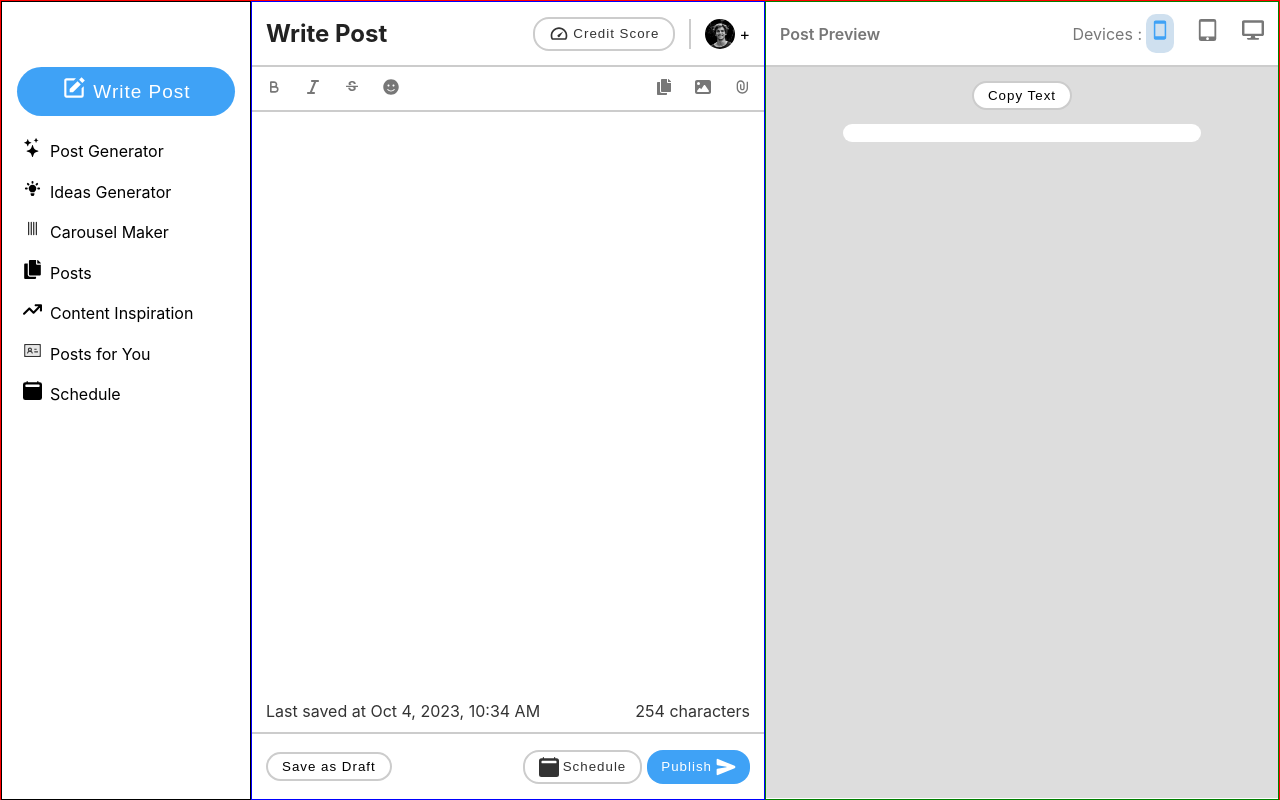
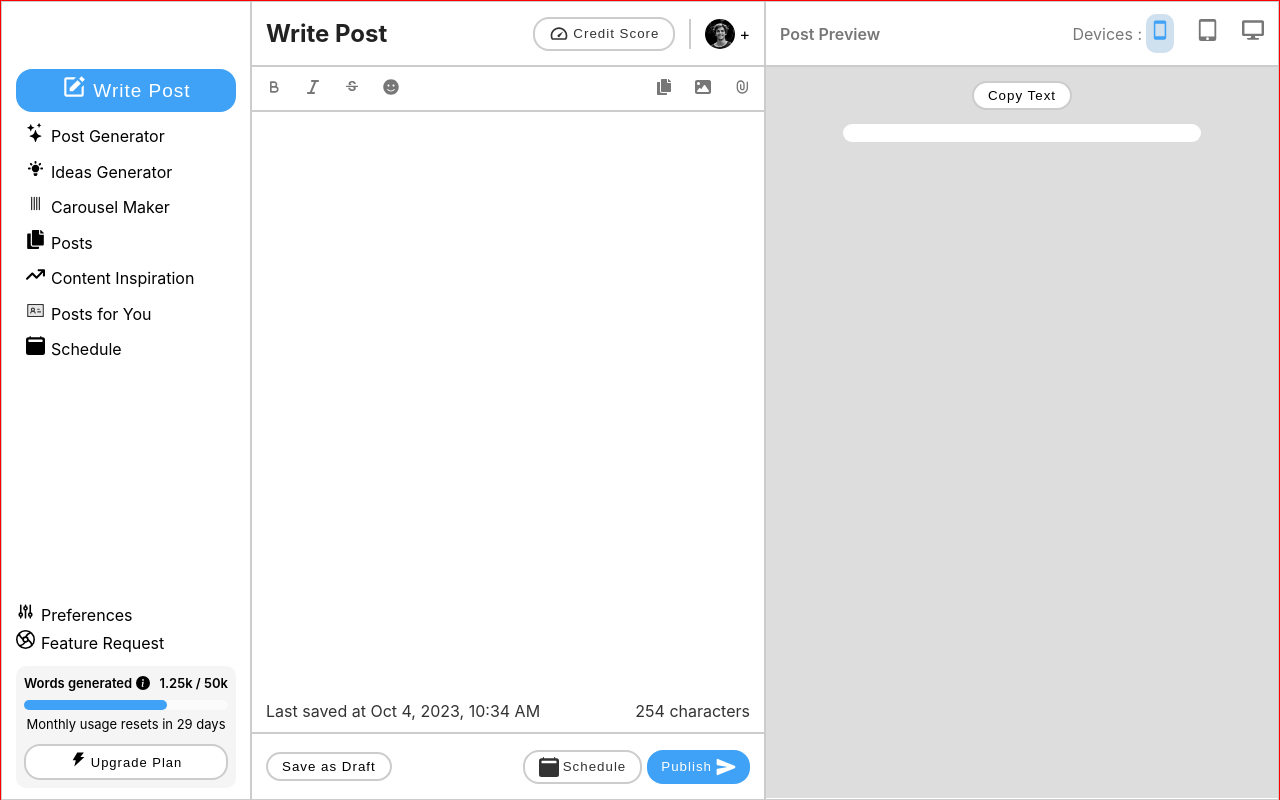
Before and after one commit to ankit-pandey-14/text-editor, a React (Vite) app: page / in a window 1280 px wide. Built offline with nearby package versions, Linux system fonts and the light colour scheme.

Commit message:
feature1: completed sidebar

```diff
--- a/src/components/customIconImage/index.jsx
+++ b/src/components/customIconImage/index.jsx
@@ -21,6 +21,10 @@ import { BsStars } from "react-icons/bs";
 import { IoMdPhonePortrait } from "react-icons/io";
 import { MdTabletMac } from "react-icons/md";
 import { FaDesktop } from "react-icons/fa";
+import { HiOutlineAdjustments } from "react-icons/hi";
+import { GrFan } from "react-icons/gr";
+import { BsFillInfoCircleFill } from "react-icons/bs";
+import { AiFillThunderbolt } from "react-icons/ai";
 
 
 // list of icons
@@ -44,6 +48,10 @@ const iconObj = {
     phone: <IoMdPhonePortrait />,
     tablet: <MdTabletMac />,
     desktop: <FaDesktop />,
+    preferences:<HiOutlineAdjustments />,
+    featureRequest:<GrFan />,
+    wordsGenerated:<BsFillInfoCircleFill />,
+    thunder: <AiFillThunderbolt />
 };
 
 
--- a/src/components/sidebar/index.jsx
+++ b/src/components/sidebar/index.jsx
@@ -3,49 +3,69 @@ import '../../styles/components/sidebar.css';
 import CustomButton from "../customButton";
 import CustomText from "../customText";
 
-const customText = [
+const customText = (item) => [
     {
         id:1,
         leftIcon: 'postGenerator',
-        text: "Post Generator"
+        text: "Post Generator",
+        hidden: item === "footerElement"
     },
     {
         id:2,
         leftIcon: 'hiLightBulb',
-        text: "Ideas Generator"
+        text: "Ideas Generator",
+        hidden: item === "footerElement"
     },
     {
         id:3,
         leftIcon: "verticalMenu",
-        text: "Carousel Maker"
+        text: "Carousel Maker",
+        hidden: item === "footerElement"
     },
     {
         id:4,
         leftIcon: 'copy',
-        text: "Posts"
+        text: "Posts",
+        hidden: item === "footerElement"
     },
     {
         id:5,
         leftIcon: "upArrow",
-        text: "Content Inspiration"
+        text: "Content Inspiration",
+        hidden: item === "footerElement"
     },
     {
         id:6,
         leftIcon: "post",
-        text: "Posts for You"
+        text: "Posts for You",
+        hidden: item === "footerElement"
     },
     {
         id:7,
         leftIcon: "schedule",
-        text: "Schedule"
+        text: "Schedule",
+        hidden: item === "footerElement"
     },
-]
+    {
+        id:8,
+        leftIcon: "preferences",
+        text: "Preferences",
+        hidden: item === "element"
+    },
+    {
+        id:9,
+        leftIcon: "featureRequest",
+        text: "Feature Request",
+        hidden: item === "element"
+    },
+].filter((item)=>!item?.hidden)
 
 const SideBar = () => {
     return (
         <aside className="side-bar">
             {/* Sidebar */}
 
+            <div className="d-flex write-post-btn-container">
                 <CustomButton
                     title={
                         <CustomText
@@ -61,8 +81,10 @@ const SideBar = () => {
                     type="primary"
                     classes={'d-block write-post-btn'}
                 />
+            </div>
+            <div className="d-flex flex-column sidebar-upper-element">
                 {
-                customText?.map((item)=>{
+                    customText("element")?.map((item)=>{
                         return (
                             <CustomText
                                 key={item?.id}
@@ -75,6 +97,56 @@ const SideBar = () => {
                         )
                     })
                 }
+            </div>
+            <div className="footer-side-bar-element">
+                {
+                    customText("footerElement")?.map((item)=>{
+                        return (
+                            <CustomText
+                                key={item?.id}
+                                leftIcon={item?.leftIcon}
+                                text={item?.text}
+                                classes={'d-flex align-center side-bar-list'}
+                                iconClasses={'item-icon'}
+                                textClasses={'item-text-size'}
+                            />
+                        )
+                    })
+                }
+                <div className="d-flex flex-column gap-5 footer-side-bar-card">
+                    <div className="d-flex justify-between align-center">
+                        <CustomText
+                            rightIcon={'wordsGenerated'}
+                            text={"Words generated"}
+                            classes={'d-flex align-center gap-4'}
+                            iconClasses={'info-icon'}
+                            textClasses={'wordsGenerated-text-size'}
+                        />
+                        <p className="analytics-size">1.25k / 50k</p>
+                    </div>
+                    <div className="outer-scroll-bar">
+                        <div className="inner-scroll-bar"></div>
+                    </div>
+                    <p className="reset-text">Monthly usage resets in 29 days</p>
+                    <div className="d-flex align-center justify-center">
+                        <CustomButton
+                            title={
+                                <CustomText
+                                    leftIcon={'thunder'}
+                                    tooltip={'Upgrade Plan'}
+                                    text={'Upgrade Plan'}
+                                    classes={'d-flex align-center gap-4 justify-center'}
+                                    iconClasses={'thunder-icon'}
+                                    textClasses={'upgradePlan-text-size'}
+                                />
+                            }
+                            onClick={() => {}}
+                            type="default"
+                            classes={'upgradePlan-btn'}
+                        />
+                    </div>
+                </div>
+            </div>
         </aside>
     );
 };
--- a/src/index.css
+++ b/src/index.css
@@ -54,6 +54,9 @@ body {
 .justify-center {
   justify-content: center;
 }
+.flex-column {
+  flex-direction: column;
+}
 
 
 /* grid layout */
--- a/src/styles/components/sidebar.css
+++ b/src/styles/components/sidebar.css
@@ -1,11 +1,14 @@
 .side-bar {
-    border: 1px solid black;
-    padding: 15px;
+    border: 1px solid #ccc;
+    padding: 14px;
 }
 
-.side-bar .write-post-btn {
-    margin-top: 50px;
-    margin-bottom: 15px;
+.write-post-btn-container {
+    height: 96px;
+    align-items: flex-end;
+}
+
+.write-post-btn {
     padding: 8px 14px;
     border-radius: 25px;
 }
@@ -18,11 +21,63 @@
     font-size: 19px;
 }
 
-.item-icon{
+.item-icon {
     font-size: 19px;
 }
 
-.side-bar-list{
-    padding: 6px;
-    gap: 8px;
+.sidebar-upper-element {
+    height: calc(100% - 280.5px);
+    padding: 10px;
+    gap: 7px;
 }
+
+.side-bar-list {
+    gap: 6px;
+}
+
+.footer-side-bar-card {
+    background-color: #F5F5F5;
+    border-radius: 10px;
+    padding: 8px;
+    margin-top: 8px;
+}
+
+.info-icon{
+    font-size: 14px;
+}
+
+.wordsGenerated-text-size, .analytics-size {
+    font-size: 13px;
+    font-weight: 600;
+}
+
+.reset-text {
+    font-size: 13px;
+    text-align: center
+}
+
+.upgradePlan-btn {
+    margin-top: 5px;
+}
+
+.upgradePlan-text-size {
+    font-size: 13px;
+}
+
+.outer-scroll-bar {
+    width: 100%;
+    height: 10px;
+    border-radius: 20px;
+    background-color: #FBFBFB;
+}
+
+.inner-scroll-bar {
+    width: 70%;
+    height: 100%;
+    border-radius: 20px;
+    background-color: #3FA2F6;
+}
+
+.thunder-icon {
+    font-size: 17px;
+}
--- a/src/styles/screen/home.css
+++ b/src/styles/screen/home.css
@@ -22,7 +22,7 @@
 
 /* write post section styling */
 .write-post {
-    border: 1px solid blue;
+    border: 1px solid #ccc;
 }
 
 .write-post .profile {
@@ -64,7 +64,7 @@
 
 /* preview post section styling */
 .preview-section {
-    border: 1px solid green;
+    border: 1px solid #ccc;
 }
 
 .devices {
```
Lines whose indentation alone changed are shown as unchanged.
